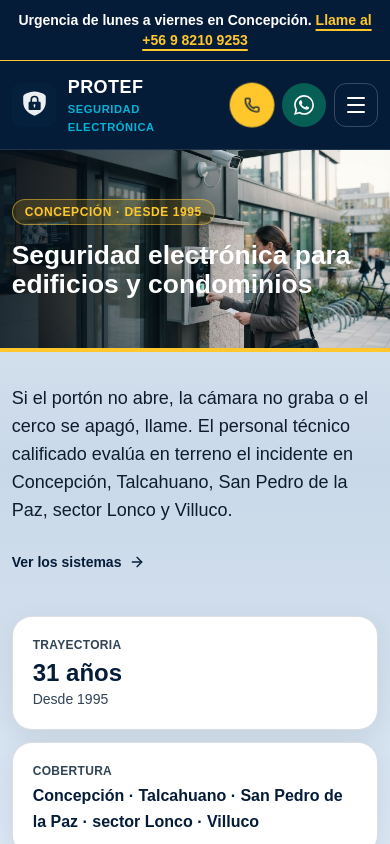
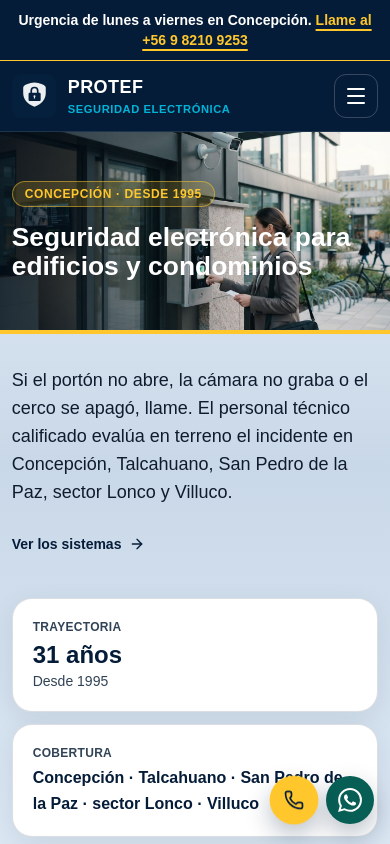
Before and after one commit to darkyuyo/protef, a Next.js app: page / in a window 390 px wide. Shown: the top 844 px of the page. Built offline with nearby package versions, Linux system fonts and the light colour scheme; a web font is replaced by a local one.

Commit message:
Add floating action buttons for phone and WhatsApp in SiteChrome component for improved accessibility. Update styles for better visibility and user interaction.

```diff
--- a/src/components/SiteChrome.tsx
+++ b/src/components/SiteChrome.tsx
@@ -35,6 +35,7 @@ export function Header() {
   }, [open]);
 
   return (
+    <>
     <header className="surface-dark sticky top-0 z-40 border-b border-white/10 bg-nav text-white">
       <div className="container-protef flex items-center justify-between gap-3 py-3">
         <Link href="/" className="flex min-h-11 items-center gap-3">
@@ -66,22 +67,6 @@ export function Header() {
         </nav>
 
         <div className="flex items-center gap-2">
-          <a
-            href={site.phoneTel}
-            className="pulse-urgent inline-flex h-11 w-11 items-center justify-center rounded-full bg-gold text-nav"
-            aria-label={`Llamar ${site.phoneDisplay}`}
-          >
-            <Phone className="h-4 w-4" aria-hidden="true" />
-          </a>
-          <a
-            href={whatsappHref(defaultWhatsappText)}
-            target="_blank"
-            rel="noopener noreferrer"
-            className="inline-flex h-11 w-11 items-center justify-center rounded-full bg-[#075e54] text-white"
-            aria-label="Escribir por WhatsApp a PROTEF"
-          >
-            <WhatsAppIcon className="h-5 w-5" />
-          </a>
           <button
             type="button"
             className="inline-flex h-11 w-11 items-center justify-center rounded-[12px] border border-white/20 lg:hidden"
@@ -112,6 +97,25 @@ export function Header() {
         </nav>
       ) : null}
     </header>
+    <div className="fixed right-4 bottom-5 z-50 flex gap-2">
+      <a
+        href={site.phoneTel}
+        className="pulse-urgent inline-flex h-12 w-12 items-center justify-center rounded-full bg-gold text-nav shadow-[0_10px_24px_rgba(5,28,56,.28)]"
+        aria-label={`Llamar ${site.phoneDisplay}`}
+      >
+        <Phone className="h-5 w-5" aria-hidden="true" />
+      </a>
+      <a
+        href={whatsappHref(defaultWhatsappText)}
+        target="_blank"
+        rel="noopener noreferrer"
+        className="inline-flex h-12 w-12 items-center justify-center rounded-full bg-[#075e54] text-white shadow-[0_10px_24px_rgba(5,28,56,.28)]"
+        aria-label="Escribir por WhatsApp a PROTEF"
+      >
+        <WhatsAppIcon className="h-6 w-6" />
+      </a>
+    </div>
+    </>
   );
 }
 
```
